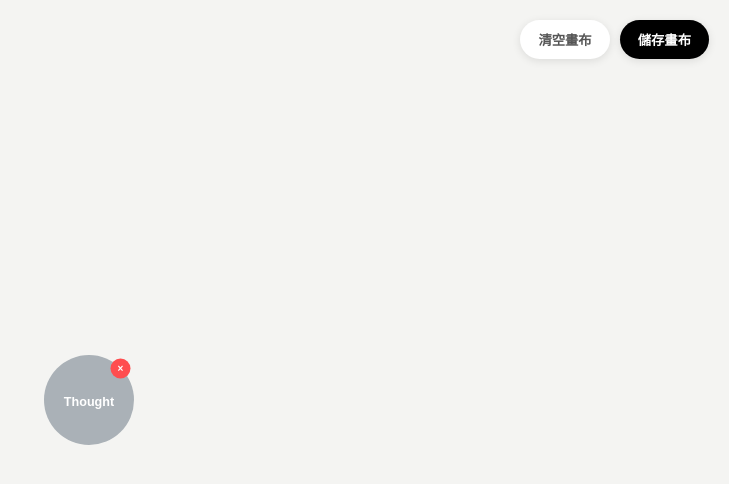
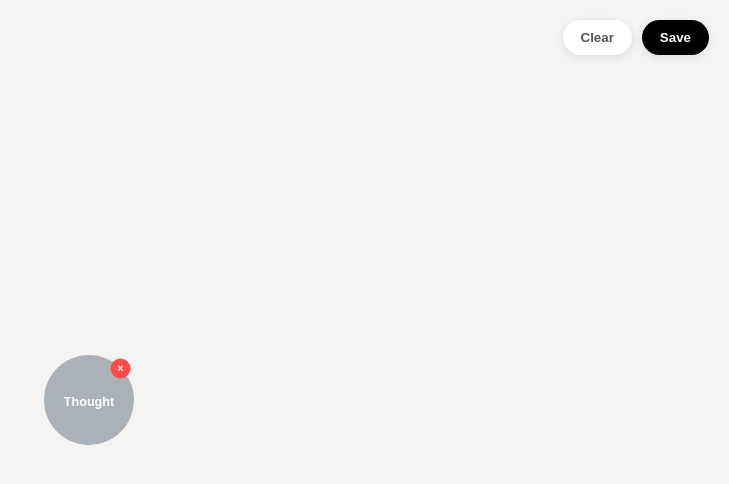
Before and after one commit to hsinish/untangle, a plain HTML site: page index.html in a window 1280 px wide. Shown: the whole page, without its empty margins (551-1280 px from the left). Drawn offline with nearby package versions, Linux system fonts and the light colour scheme.

Commit message:
Update index.html

```diff
--- a/index.html
+++ b/index.html
@@ -91,11 +91,11 @@
 <body>
 
 <div class="controls">
-    <button class="btn btn-clear" onclick="clearMap()">清空畫布</button>
-    <button class="btn btn-save" onclick="saveMap()">儲存畫布</button>
+    <button class="btn btn-clear" onclick="clearMap()">Clear</button>
+    <button class="btn btn-save" onclick="saveMap()">Save</button>
 </div>
 
-<div id="toast" class="toast">儲存成功！</div>
+<div id="toast" class="toast">Saved!</div>
 
 <svg id="canvas">
     <defs id="svg-defs"></defs>
```
